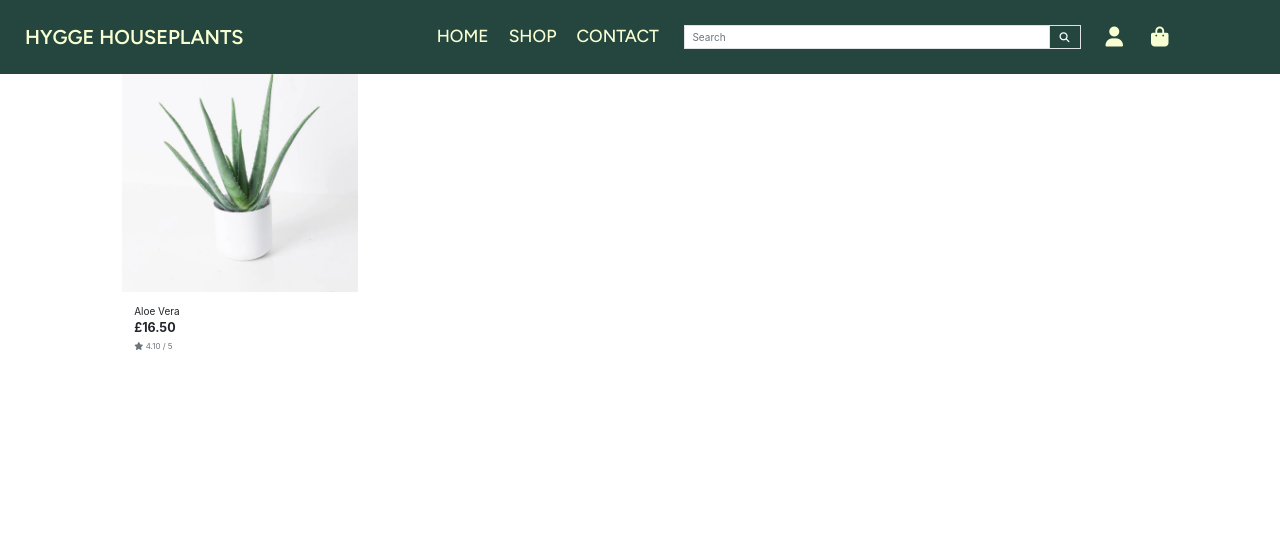
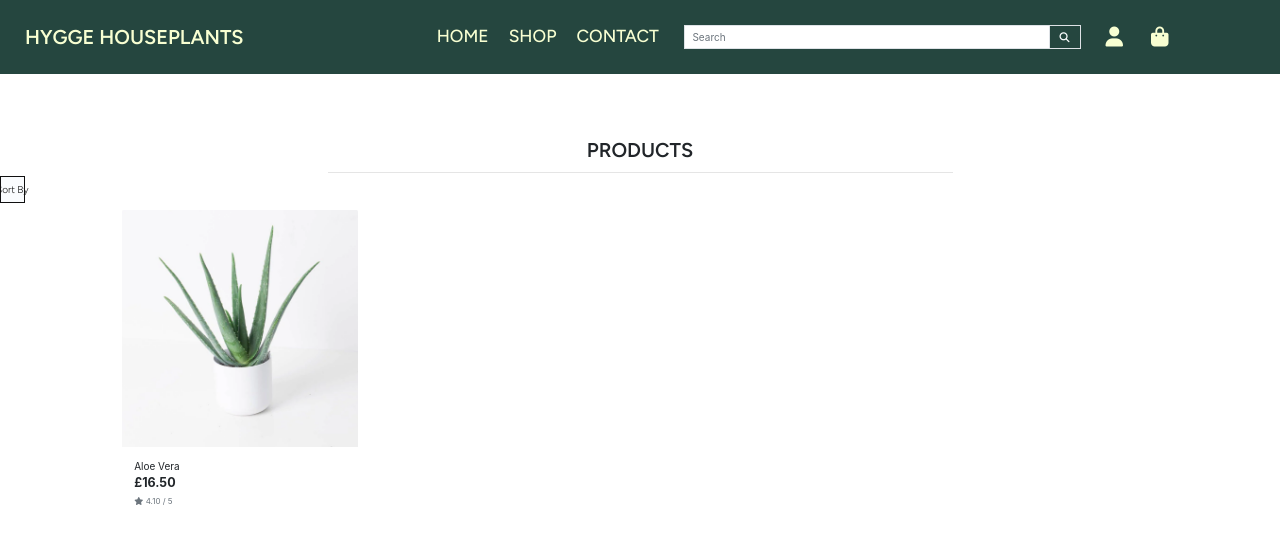
Before and after one commit to rachelcluke/hygge-houseplants, a Django app: page /products/?category=cacti_succulents in a window 1280 px wide. Shown: the top 544 px of the page. Run offline with Django 3.2, Linux system fonts and the light colour scheme; data comes from the database, SQL or seed files in the repository; parts of the project's set-up code (start-up, migrations or seed data) failed here and were passed over; some libraries are stand-ins or nearby versions.

Commit message:
sort products functionality added

```diff
--- a/products/templates/products/product_info.html
+++ b/products/templates/products/product_info.html
@@ -2,11 +2,6 @@
 {% load static %}
 
 {% block page_header %}
-    <div class="container header-container">
-        <div class="row">
-            <div class="col"></div>
-        </div>
-    </div>
 {% endblock %}
 
 {% block content %}
--- a/products/templates/products/products.html
+++ b/products/templates/products/products.html
@@ -2,20 +2,18 @@
 {% load static %}
 
 {% block page_header %}
-    <div class="container header-container">
-        <div class="row">
-            <div class="col"></div>
-        </div>
-    </div>
 {% endblock %}
 
 {% block content %}
-    <div class="container-fluid">
+    <div class="container-fluid" id="products-page">
         <div class="row">
             <div class="col text-center mt-3">
                 <h2 class="logo-font">Products</h2>
                 <hr class="w-50 mb-1">
             </div>
+        </div>
+        <div class="row text-right">
+            {% include 'includes/sort-dropdown.html' %}
         </div>
         <div class="row">
             <div class="product-container col-10 offset-1">
--- a/products/views.py
+++ b/products/views.py
@@ -9,9 +9,24 @@ def all_products(request):
     products = Product.objects.all()
     query = None
     categories = None
+    sort = None
+    direction = None
 
 
     if request.GET:
+        if 'sort' in request.GET:
+            sortkey = request.GET['sort']
+            sort = sortkey
+            if sortkey == 'name':
+                sortkey = 'lower_name'
+                products = products.annotate(lower_name=Lower('name'))
+
+            if 'direction' in request.GET:
+                direction = request.GET['direction']
+                if direction == 'desc':
+                    sortkey = f'-{sortkey}'
+            products = products.order_by(sortkey)
+
         if 'category' in request.GET:
             categories = request.GET['category'].split(',')
             products = products.filter(category_ref__name__in=categories)
@@ -26,10 +41,13 @@ def all_products(request):
             queries = Q(product_name__icontains=query) | Q(product_description__icontains=query)
             products = products.filter(queries)
 
+    current_sorting = f'{sort}_{direction}'
+
     context = {
         'products': products,
         'search_term': query,
         'current_categories': categories,
+        'current_sorting': current_sorting,
     }
 
     return render(request, 'products/products.html', context)
--- a/static/css/base.css
+++ b/static/css/base.css
@@ -157,6 +157,11 @@ header {
     white-space: nowrap;
 }
 
+#sort-dropdown {
+    background-color: var(--polarwhite);
+    color: var(--black);
+}
+
 /* -------------------------------- Media Queries */
 
 /* Slightly larger container on xl screens */
@@ -172,4 +177,8 @@ header {
     #launch-section{
         padding-top: 4%;
     }
+
+    #products-page {
+        margin-top: 10%;
+    }
 }
--- /dev/null
+++ b/templates/includes/sort-dropdown.html
@@ -0,0 +1,14 @@
+
+
+<li class="nav-item dropdown list-unstyled border-black w-20">
+    <a class="nav-link" href="{% url 'products' %}" id="sort-dropdown" data-toggle="dropdown" aria-haspopup="true" aria-expanded="false">
+        <div class="row">
+            <p class="my-0">Sort By</p>
+        </div>
+    </a>
+    <div class="dropdown-menu border-0" aria-labelledby="all-products-link">
+        <a href="{% url 'products' %}?sort=rating&direction=desc" class="dropdown-item">By Rating</a>
+        <a href="{% url 'products' %}?sort=price&direction=asc" class="dropdown-item ">Price: Low to High</a>
+        <a href="{% url 'products' %}?sort=price&direction=desc" class="dropdown-item ">Price: High to Low</a>
+    </div>
+</li>
```
